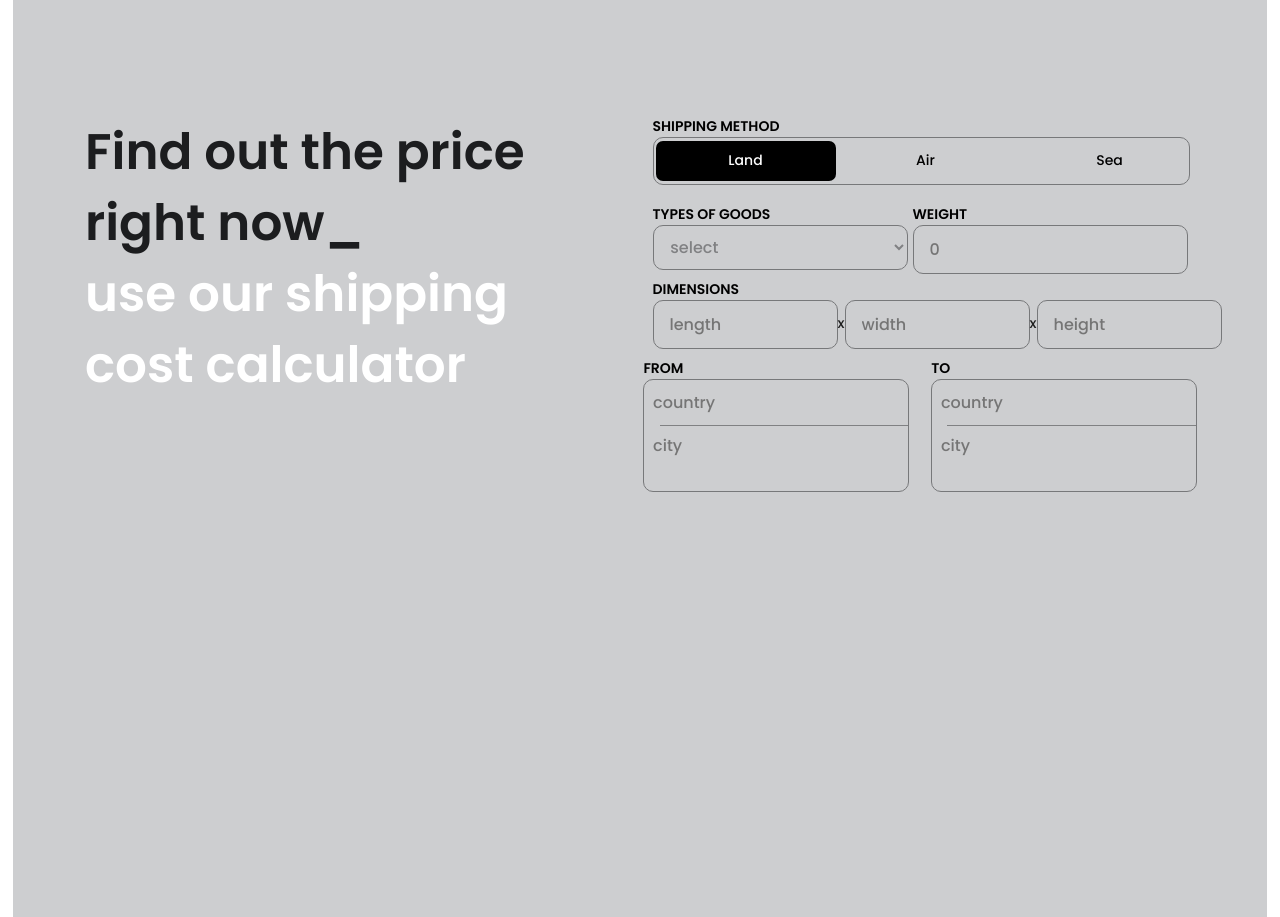
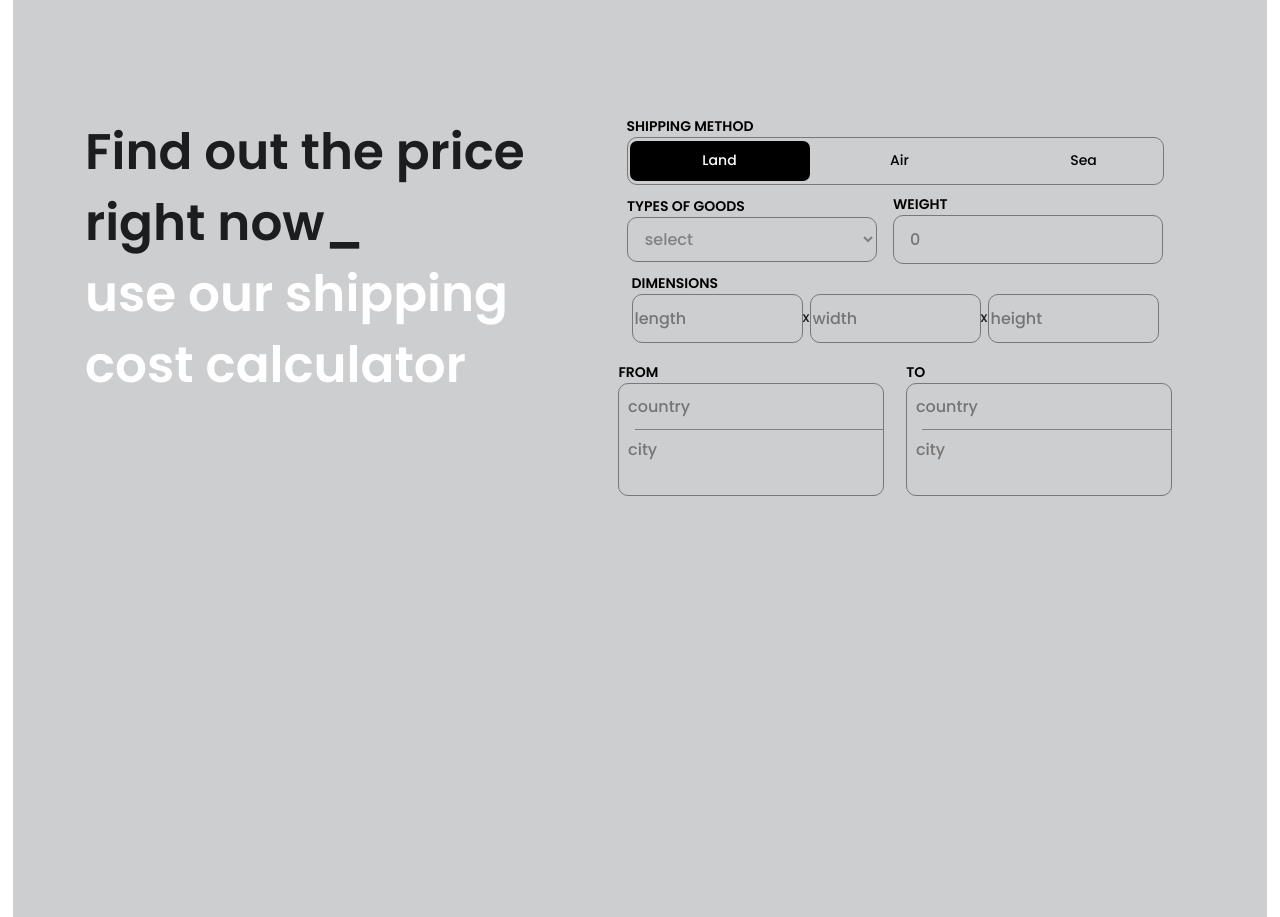
Before and after one commit to jovination/cargo-town, a plain HTML site: page index.html in a window 1280 px wide. Shown: the part 1625-2542 px from the top of the page. Drawn offline with Linux system fonts and the light colour scheme.

Commit message:
working on shipping form

```diff
--- a/index.html
+++ b/index.html
@@ -135,7 +135,7 @@
                             <span class="typeofgoods-label">types of goods</span>
                         </label>
 
-                            <select class="goods" name="good"  >
+                            <select class="goods-1" name="good"  >
                                 <option value="">select</option>
                                 <option value="option1">Option 1</option>
                                 <option value="option2">Option 2</option>
--- a/style/style.css
+++ b/style/style.css
@@ -206,7 +206,7 @@ header{
     height: 550px;
 }
 .right-column{
-   width: 550px;
+   width: 600px;
    height: 550px;
    display: flex;
    justify-content: center;
@@ -226,6 +226,10 @@ header{
 }
 .cont-shipping{
     width: 535px;
+    display: flex;
+    flex-direction: column;
+    gap: 10px;
+    align-items: center;
     }
      .section-x{
         display: flex;
@@ -280,8 +284,11 @@ header{
       }
       .s-1{
         display: flex;
+        flex-direction: row;
+        align-items: center;
         justify-content: space-between;
-        margin-top: 20px;
+        gap: 16px;
+
       }
       .type-of-goods, .weight{
         display: flex;
@@ -294,6 +301,7 @@ header{
         line-height: 142.5%; /* 19.95px */
         text-transform: uppercase;
       }
+
       .shipping-method-label{
         color: #000;
         font-family: Poppins;
@@ -304,15 +312,14 @@ header{
         text-transform: uppercase;
 
       }
-      .goods{
+      .goods-1{
         color: #808183;
         font-family: Poppins;
         font-size: 16px;
         font-style: normal;
         font-weight: 500;
         line-height: 142.5%; /* 22.8px */
-        margin-bottom: 10px;
-        width: 255px;
+        width: 250px;
         height: 45px;
         border-radius: 10px;
         border: 1.2px solid #77787A;
@@ -322,7 +329,7 @@ header{
 
       }
       .weight-input{
-        width: 255px;
+        width: 250px;
         height: 45px;
         flex-shrink: 0;
         border-radius: 10px;
@@ -366,7 +373,6 @@ header{
         font-weight: 500;
         line-height: 142.5%; /* 22.8px */
         background: #CDCED0;
-        padding-left: 1em;
     }
     .section3{
         display: flex;
```
